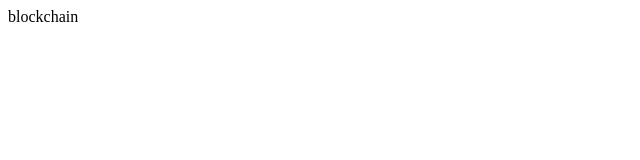
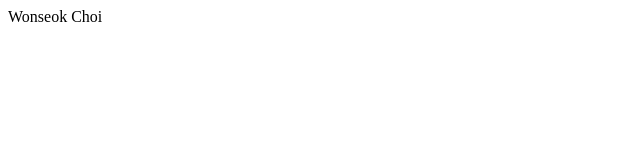
Before and after one commit to tthugy/Blockchain, a React (Create React App) app: page / in a window 1280 px wide. Shown: the top 160 px of the page, without its empty margins (0-640 px from the left). Built offline with nearby package versions, Linux system fonts and the light colour scheme.

Commit message:
2022-04-25 Classes

```diff
--- a/src/App.tsx
+++ b/src/App.tsx
@@ -2,32 +2,29 @@ import React from 'react';
 
 function App() {
 
-  type Player<T> = {
-    name: string
-    extraInfo: T
-  }
-
-  type WonExtra = {
-    favFood: string
-  }
-
-  type WonPlayer = Player<WonExtra>
-
-  const won: WonPlayer = {
-    name: "wonseok",
-    extraInfo: {
-      favFood: "meat"
+  abstract class User {
+    constructor(
+      protected firstName: string,
+      protected lastName: string,
+      protected nickname: string
+    ){}
+    abstract getNickName():void
+    getFullName(){
+      return `${this.firstName} ${this.lastName}`
     }
   }
+  class Player extends User {
+    getNickName(): void {
+      console.log(this.nickname)
+    }
+  }
+  const won = new Player("Wonseok", "Choi", "tthugy");
 
-  const lynn: Player<null> = {
-    name: "lynn",
-    extraInfo: null
-  }
+  const name = won.getFullName();
 
   return (
     <div>
-      blockchain
+      {name}
     </div>
   );
 }
```
